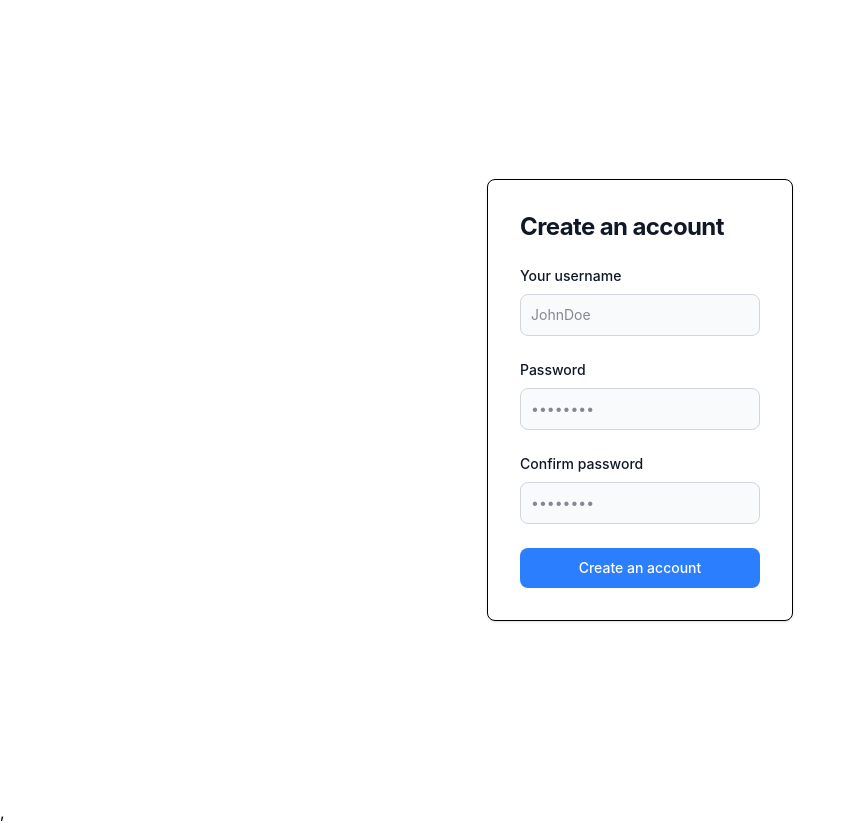
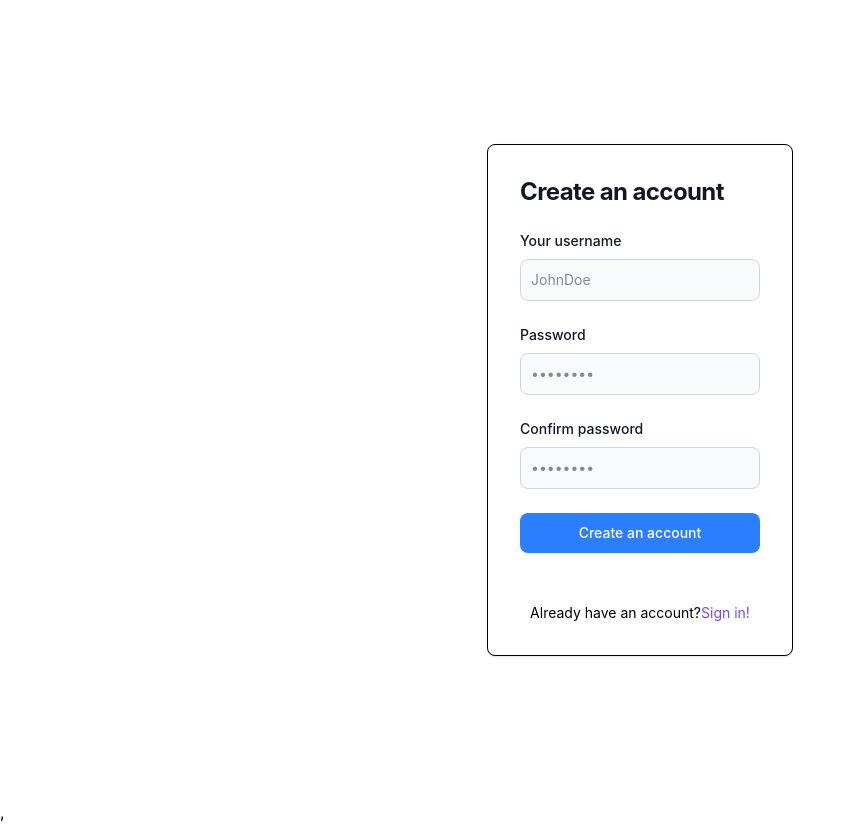
Before and after one commit to aaronchristian07/Web-Revision-Onsite, a React (Vite) app in the folder frontend/: page /auth/register in a window 1280 px wide. Shown: the whole page, without its empty margins (0-855 px from the left). Built offline with nearby package versions, Linux system fonts and the light colour scheme.

Commit message:
feat{nav): add navigation between auth pages

```diff
--- a/frontend/src/pages/auth/LoginPage.tsx
+++ b/frontend/src/pages/auth/LoginPage.tsx
@@ -20,6 +20,10 @@ function LoginPage() {
     }
     return true;
   }
+
+  const switchPage = () =>[
+    navigate("/auth/register")
+  ]
 
   const handleSubmit = () => {
     if (loading) return;
@@ -65,7 +69,7 @@ function LoginPage() {
             />
             </div>
             <div>
-            <a className="text-sm text-[#7747ff]" href="#">Forgot your password?
+            <a className="text-sm text-[#7747ff]">Forgot your password?
             </a></div>
             <button
               className="bg-[#7747ff] w-max m-auto px-6 py-2 rounded text-white text-sm font-normal"
@@ -73,7 +77,12 @@ function LoginPage() {
             >Submit</button>
 
         </div>
-        <div className="text-sm text-center mt-[1.6rem]">Don’t have an account yet? <a className="text-sm text-[#7747ff]" href="#">Sign up for free!</a></div>
+        <div className="text-sm text-center mt-[1.6rem]">Don’t have an account yet?
+          <a
+            className="text-sm text-[#7747ff]"
+            onClick={switchPage}
+          >Sign up for free!</a>
+        </div>
       </div>
 
       {error !== "" &&
--- a/frontend/src/pages/auth/RegisterPage.tsx
+++ b/frontend/src/pages/auth/RegisterPage.tsx
@@ -1,4 +1,11 @@
+import { useNavigate } from "react-router"
+
 function RegisterPage() {
+    const navigate = useNavigate();
+    const switchPage = () => {
+        navigate("/auth/login")
+    }
+
     return (
         <div className="min-h-screen min-w-screen flex flex-row justify-center items-center">
             <div className="flex flex-col items-center justify-center px-6 py-8 mx-auto lg:py-0">
@@ -31,6 +38,13 @@ function RegisterPage() {
                     Create an account
                 </button>
 
+                <div className="text-sm text-center mt-[1.6rem]">Already have an account?
+                <a
+                    className="text-sm text-[#7747ff]"
+                    onClick={switchPage}
+                >Sign in!</a>
+                </div>
+
             </div>
             </div>
             </div>
```
